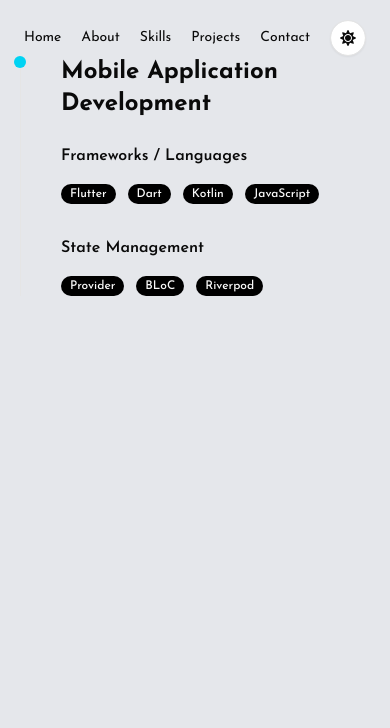
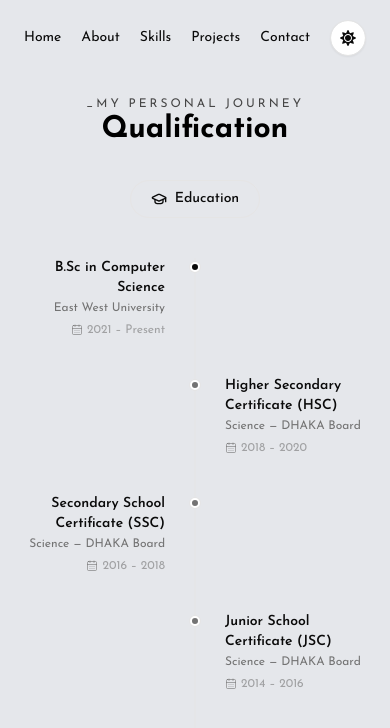
Before and after one commit to jahidhasan-webdev01/portfolio-2.0, a Next.js app: page /skills in a window 390 px wide. Shown: the top 728 px of the page. Built offline with nearby package versions, Linux system fonts and the light colour scheme.

Commit message:
design education section with responsive ui

```diff
--- a/src/app/page.js
+++ b/src/app/page.js
@@ -1,5 +1,6 @@
 import About from "@/components/home/About";
 import Banner from "@/components/home/Banner";
+import Education from "@/components/home/Education";
 import Experience from "@/components/home/Experience";
 import Projects from "@/components/home/Projects";
 import Skills from "@/components/home/Skills";
@@ -12,6 +13,7 @@ export default function Home() {
       {/* <About /> */}
       <Projects />
       <Experience />
+      <Education />
     </>
   );
 }
--- a/src/app/skills/page.jsx
+++ b/src/app/skills/page.jsx
@@ -1,49 +1,67 @@
-import { Badge } from "@/components/ui/badge";
+import Heading from "@/components/ui/Heading";
+import { CalendarDays, GraduationCap } from "lucide-react";
+
+
+
 
 const SkillsPage = () => {
+  const education = [
+  { id: 1, side: "left",  title: "B.Sc in Computer Science",        institution: "East West University",  date: "2021 – Present" },
+  { id: 2, side: "right", title: "Higher Secondary Certificate (HSC)", institution: "Science — DHAKA Board", date: "2018 – 2020" },
+  { id: 3, side: "left",  title: "Secondary School Certificate (SSC)", institution: "Science — DHAKA Board", date: "2016 – 2018" },
+  { id: 4, side: "right", title: "Junior School Certificate (JSC)",    institution: "Science — DHAKA Board", date: "2014 – 2016" },
+];
     return (
-        <div className="relative border-l border-border pl-10 space-y-10">
+       <div className="py-10 max-w-xl mx-auto">
+  <Heading subtitle="My personal journey" title="Qualification" />
 
-            {/* Timeline Dot */}
-            <div className="absolute -left-[7px] h-3 w-3 rounded-full bg-cyan-400" />
+  <div className="flex justify-center mt-8 mb-10">
+    <div className="flex items-center gap-2 px-5 py-2 rounded-full border border-border text-sm font-medium">
+      <GraduationCap className="w-4 h-4" /> Education
+    </div>
+  </div>
 
-            <div>
-                <h3 className="text-2xl font-bold mb-6">
-                    Mobile Application Development
-                </h3>
+  {/* Timeline */}
+  <div className="relative flex flex-col">
+    {/* center line */}
+    <div className="absolute left-1/2 top-0 bottom-0 w-px bg-border -translate-x-1/2" />
 
-                <div className="space-y-8">
+    {education.map((item, index) => (
+      <div key={item.id} className="grid grid-cols-[1fr_20px_1fr] items-start mb-8 relative">
 
-                    {/* Section */}
-                    <div>
-                        <h4 className="font-semibold mb-4">
-                            Frameworks / Languages
-                        </h4>
+        {/* Left content */}
+        {item.side === "left" ? (
+          <div className="text-right pr-5">
+            <h3 className="text-sm font-semibold text-foreground mb-0.5">{item.title}</h3>
+            <p className="text-xs text-muted-foreground mb-1">{item.institution}</p>
+            <span className="inline-flex items-center gap-1 text-xs text-muted-foreground/60">
+              <CalendarDays className="w-3 h-3" /> {item.date}
+            </span>
+          </div>
+        ) : <div />}
 
-                        <div className="flex flex-wrap gap-3">
-                            <Badge>Flutter</Badge>
-                            <Badge>Dart</Badge>
-                            <Badge>Kotlin</Badge>
-                            <Badge>JavaScript</Badge>
-                        </div>
-                    </div>
+        {/* Dot */}
+        <div className="flex justify-center pt-1 z-10">
+          <div className={`w-2.5 h-2.5 rounded-full border-2 border-background ring-1 ring-border ${
+            index === 0 ? "bg-foreground" : "bg-muted-foreground"
+          }`} />
+        </div>
 
-                    {/* Section */}
-                    <div>
-                        <h4 className="font-semibold mb-4">
-                            State Management
-                        </h4>
+        {/* Right content */}
+        {item.side === "right" ? (
+          <div className="text-left pl-5">
+            <h3 className="text-sm font-semibold text-foreground mb-0.5">{item.title}</h3>
+            <p className="text-xs text-muted-foreground mb-1">{item.institution}</p>
+            <span className="inline-flex items-center gap-1 text-xs text-muted-foreground/60">
+              <CalendarDays className="w-3 h-3" /> {item.date}
+            </span>
+          </div>
+        ) : <div />}
 
-                        <div className="flex flex-wrap gap-3">
-                            <Badge>Provider</Badge>
-                            <Badge>BLoC</Badge>
-                            <Badge>Riverpod</Badge>
-                        </div>
-                    </div>
-
-                </div>
-            </div>
-        </div>
+      </div>
+    ))}
+  </div>
+</div>
     );
 };
 
--- /dev/null
+++ b/src/components/home/Education.jsx
@@ -0,0 +1,51 @@
+import { CalendarDays, GraduationCap } from 'lucide-react';
+import React from 'react';
+import Heading from '../ui/Heading';
+
+const Education = () => {
+    const education = [
+        { id: 1, side: "left", title: "B.Sc in Computer Science", institution: "Daffodil International University", date: "2021 – Present" },
+        { id: 2, side: "right", title: "Higher Secondary Certificate (HSC)", institution: "Science — RAJSHAHI Board", date: "2018 – 2020" },
+        { id: 3, side: "left", title: "Secondary School Certificate (SSC)", institution: "Science — RAJSHAHI Board", date: "2016 – 2018" },
+        { id: 4, side: "right", title: "Junior School Certificate (JSC)", institution: "RAJSHAHI Board", date: "2013" },
+    ];
+
+    return (
+        <div className="py-10">
+            <Heading subtitle="My journey" title="Education" />
+
+            <div className="relative flex flex-col mt-10">
+                <div className="absolute left-4 md:left-1/2 top-0 bottom-0 w-px -translate-x-1/2 bg-black dark:bg-white" />
+
+                {education.map((item, index) => (
+                    <div
+                        key={index}
+                        className="grid grid-cols-[32px_1fr] md:grid-cols-[1fr_20px_1fr] items-start mb-8 relative"
+                    >
+                        <div className={`hidden md:block text-right pr-5 ${item.side !== "left" ? "invisible pointer-events-none" : ""}`}>
+                            <h3 className="text-base font-semibold text-primary mb-0.5">{item.title}</h3>
+                            <p className="text-sm text-secondary mb-1">{item.institution}</p>
+                            <span className="inline-flex items-center gap-1 text-sm text-secondary/60">
+                                <CalendarDays className="w-3 h-3" /> {item.date}
+                            </span>
+                        </div>
+
+                        <div className="flex justify-center pt-1 z-10 md:col-start-2">
+                            <div className="w-2.5 h-2.5 rounded-full bg-black dark:bg-white border-2 border-background" />
+                        </div>
+
+                        <div className={`pl-4 md:pl-5 md:block ${item.side !== "right" ? "md:hidden" : ""}`}>
+                            <h3 className="text-base font-semibold text-primary mb-0.5">{item.title}</h3>
+                            <p className="text-sm text-secondary mb-1">{item.institution}</p>
+                            <span className="inline-flex items-center gap-1 text-sm text-secondary/60">
+                                <CalendarDays className="w-3 h-3" /> {item.date}
+                            </span>
+                        </div>
+                    </div>
+                ))}
+            </div>
+        </div>
+    );
+};
+
+export default Education;
--- a/src/components/home/Projects.jsx
+++ b/src/components/home/Projects.jsx
@@ -91,14 +91,14 @@ const Projects = () => {
                                 <Link
                                     href={project.live}
                                     target="_blank"
-                                    className="flex items-center gap-1 text-xs text-secondary hover:text-white"
+                                    className="flex items-center gap-1 text-xs text-gray-300 hover:text-white"
                                 >
                                     Live Preview <MdArrowOutward />
                                 </Link>
                                 <Link
                                     href={project.github}
                                     target="_blank"
-                                    className="flex items-center gap-1 text-xs text-secondary hover:text-white"
+                                    className="flex items-center gap-1 text-xs text-gray-300 hover:text-white"
                                 >
                                     View Code <FaCode />
                                 </Link>
```
